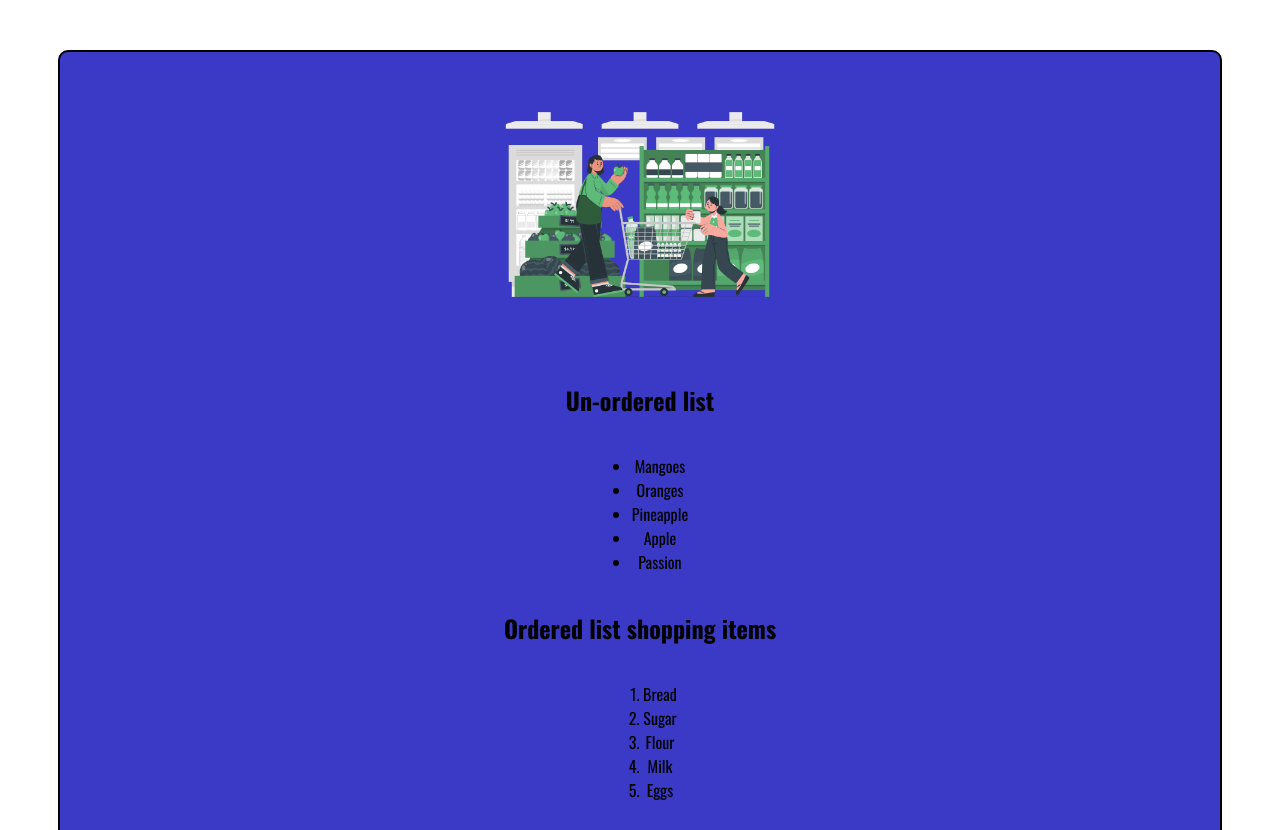
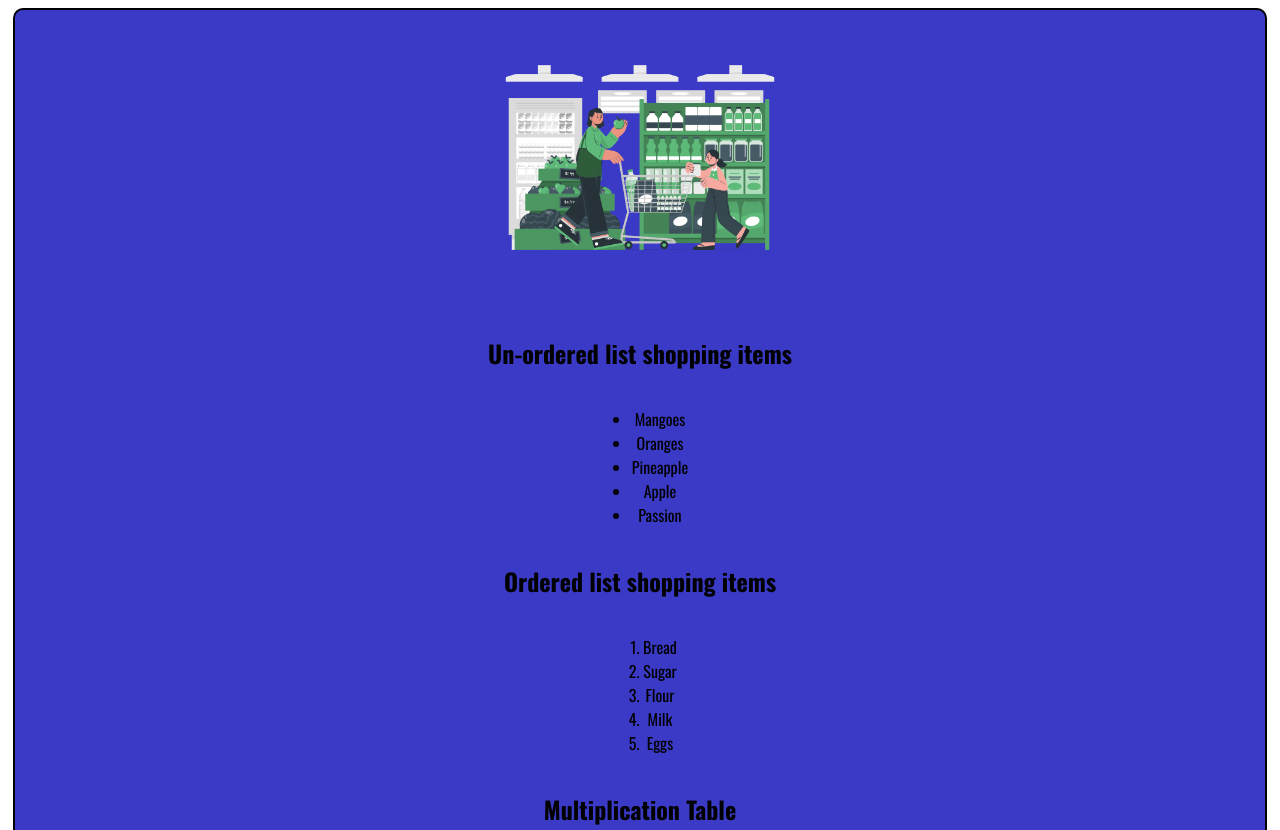
Before and after one commit to swarui/learnlyapp-assignment-two, a plain HTML site: page index.html in a window 1280 px wide. Shown: the top 830 px of the page. Drawn offline with nearby package versions, Linux system fonts and the light colour scheme; a web font is replaced by a local one.

Commit message:
Completed Assignment

```diff
--- a/index.html
+++ b/index.html
@@ -13,7 +13,7 @@
     <img  class="img"  src="assets/grocery.png" alt="" /> </div>
     <!-- Un-ordered list shopping items -->
      <div class="u-list">
-     <h2>Un-ordered list</h2>
+     <h2>Un-ordered list shopping items </h2>
      <ul>
         <li>Mangoes</li>
         <li>Oranges</li>
--- a/style.css
+++ b/style.css
@@ -2,8 +2,8 @@
 
 .main-body {
   border: 2px solid black;
-  padding: 10px;
-  margin: 50px;
+  padding: 5px;
+  margin: 5px;
   border-radius: 10px;
   font-family: Oswald;
   display: block;
```
